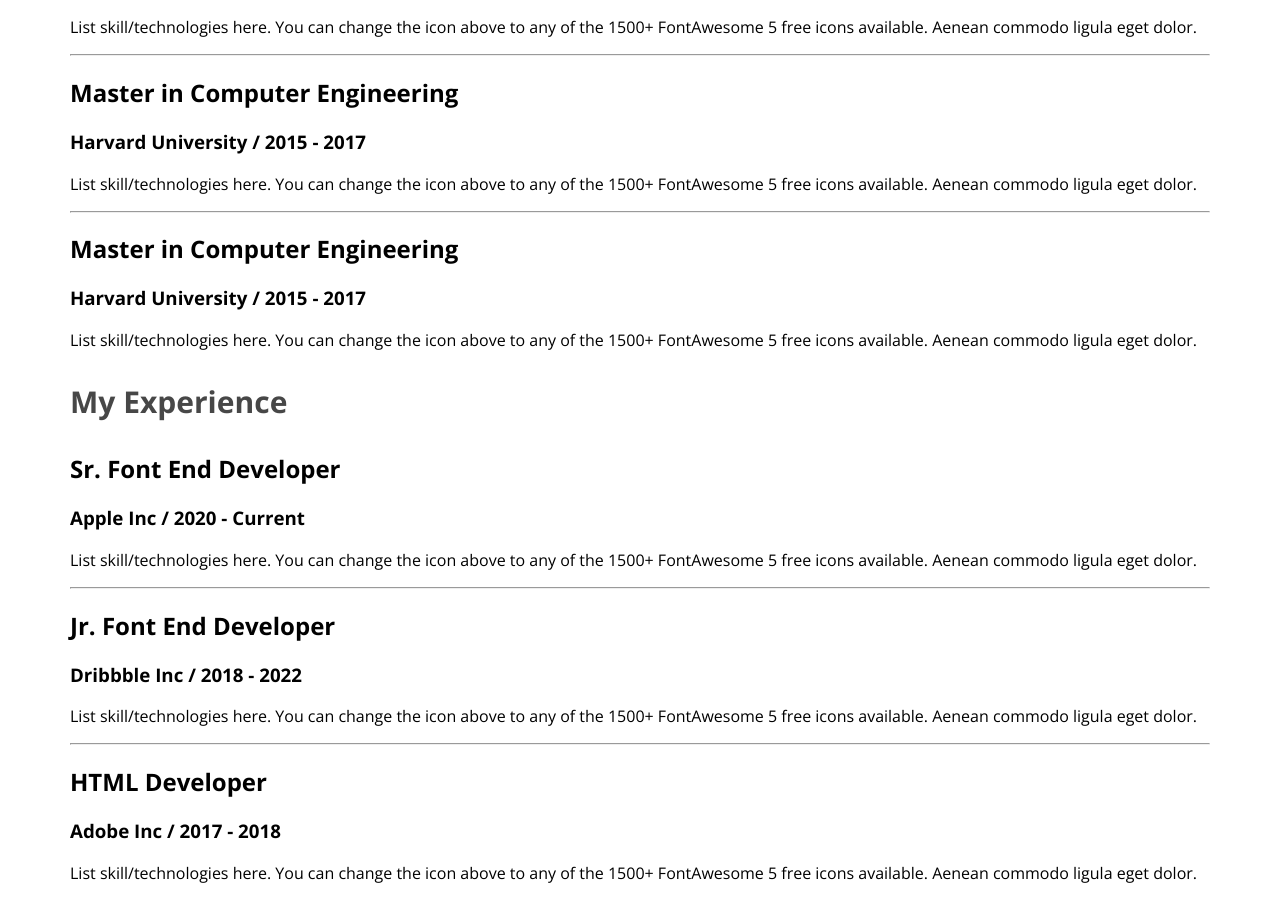
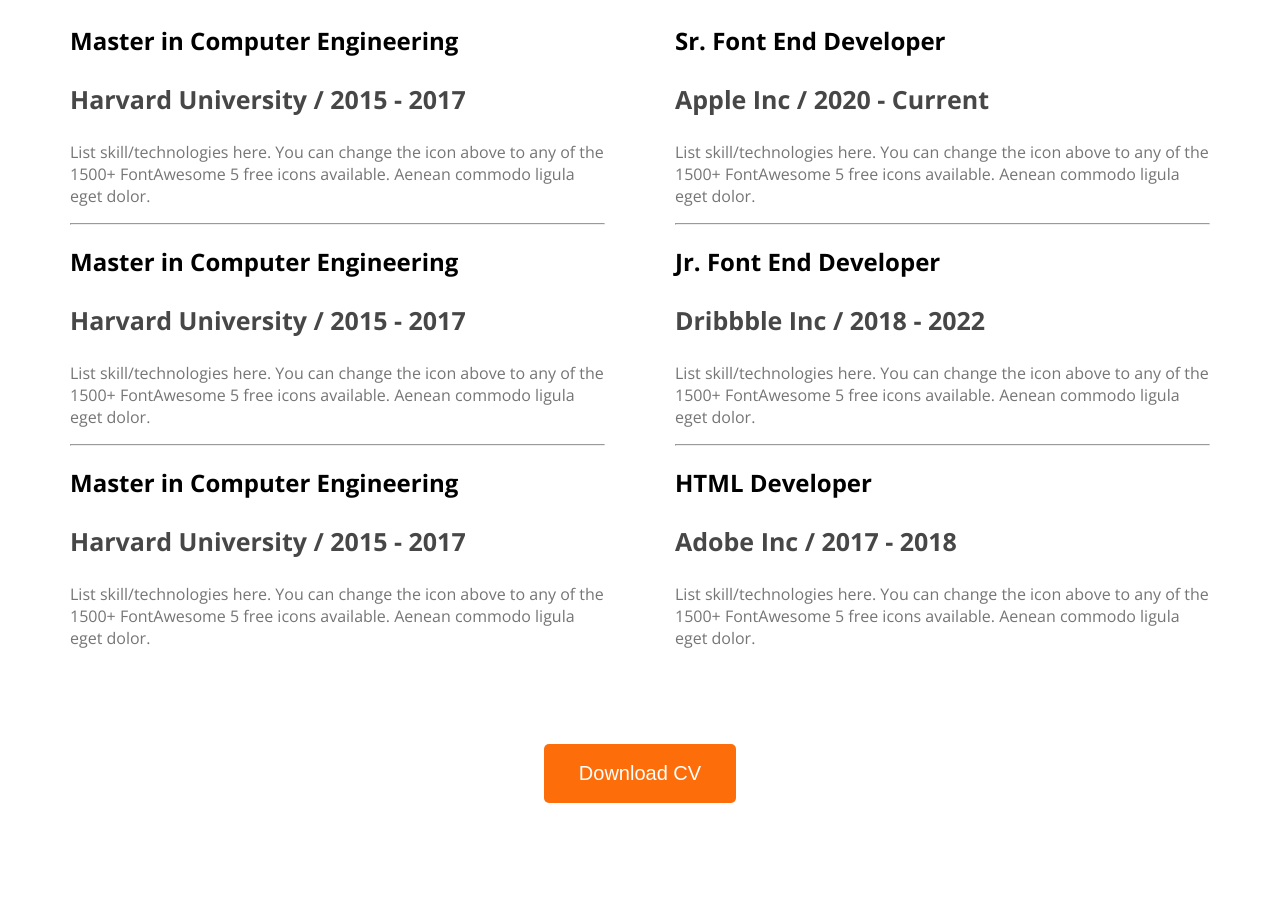
Before and after one commit to Piklu-Datta/webdeveloper-portfolio, a plain HTML site: page index.html in a window 1280 px wide. Shown: the part 2521-3421 px from the top of the page. After the commit the page ends 3351 px from the top, so only its background shows below. Drawn offline with nearby package versions, Linux system fonts and the light colour scheme.

Commit message:
add the fourth change

```diff
--- a/Style/style.css
+++ b/Style/style.css
@@ -144,3 +144,34 @@
 font-size: 30px;
 font-weight: 700;
 }
+.resume-container
+{
+    display: flex;
+    gap: 70px;
+    margin-top: 110px;
+}
+.resume-iteam-description{
+color:  #757575;
+font-size: 16px;
+font-weight: 400;
+}
+.resume-iteam-institute
+{
+ color:  #757575;
+font-size: 20px;
+font-weight: 600;
+}
+.resume-iteam-institute{
+ color: #474747;
+font-size: 25px;
+font-weight: 700;
+}
+.Download-buttom{
+    text-align: center;
+    padding: 19px 20px;
+    margin-top: 60px;
+color:  #FFF;
+font-size: 20px;
+font-weight: 700;
+
+}
--- a/index.html
+++ b/index.html
@@ -112,7 +112,7 @@
            </div>
          </div>
 
-         <div class="resume-column"></div>
+         <div class="resume-column">
           <h3 class="resume-column-title">My Experience</h3>
           <div class="resume-iteam">
            <h2 class="resume-iteam-title">Sr. Font End Developer</h2>
@@ -134,6 +134,11 @@
            <p class="resume-iteam-description">List skill/technologies here. You can change the icon above
              to any of the 1500+ FontAwesome 5 free icons available. Aenean commodo ligula eget dolor.</p>
          </div>
+
+           </div>
+        </div>
+        <div class="Download-buttom">
+         <button class="primary-btn">Download CV</button>
         </div>
        </section>
     </main>
```
Lines whose indentation alone changed are shown as unchanged.
